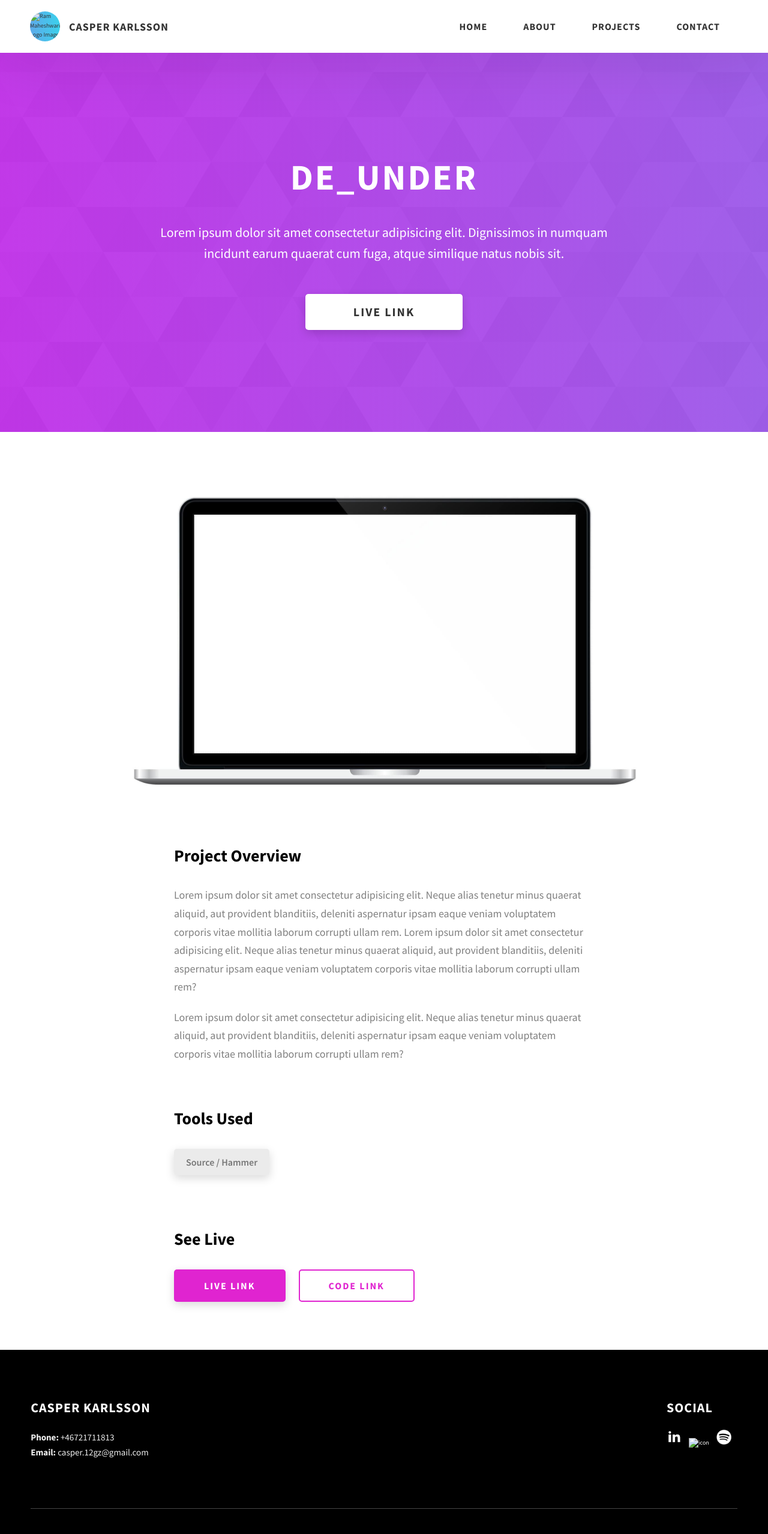
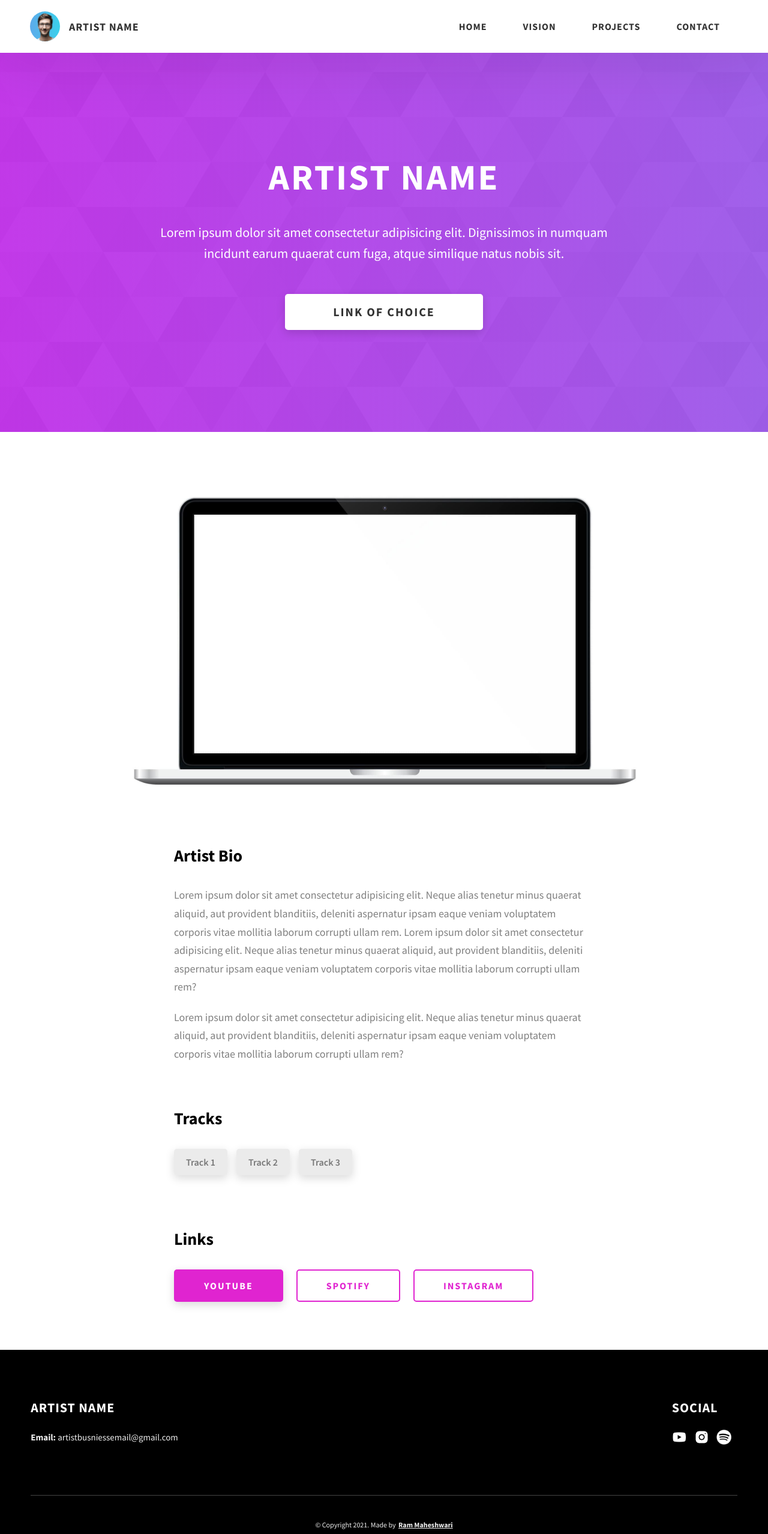
Before and after one commit to LofiPoochie/LofiPoochie.github.io, a website: page project-2.html in a window 1280 px wide. Shown: the top 2557 px of the page at 60% size. Drawn offline with Linux system fonts and the light colour scheme.

Commit message:
Artist Profile Templates

```diff
--- a/project-2.html
+++ b/project-2.html
@@ -4,8 +4,8 @@
     <meta charset="UTF-8" />
     <meta name="viewport" content="width=device-width, initial-scale=1.0" />
     <meta http-equiv="X-UA-Compatible" content="ie=edge" />
-    <title>de_Under</title>
-    <meta name="description" content="Case study page of Project" />
+    <title>Artist Name</title>
+    <meta name="description" content="Artist Name" />
 
     <link rel="stylesheet" href="css/style.css" />
 
@@ -22,12 +22,12 @@
         <div class="header__logo-container">
           <div class="header__logo-img-cont">
             <img
-              src="./assets/png/CroppedCasper.png"
+              src="./assets/png/john-doe.png"
               alt="Ram Maheshwari Logo Image"
               class="header__logo-img"
             />
           </div>
-          <span class="header__logo-sub">Casper Karlsson</span>
+          <span class="header__logo-sub">Artist Name</span>
         </div>
         <div class="header__main">
           <ul class="header__links">
@@ -35,10 +35,10 @@
               <a href="./index.html" class="header__link"> Home </a>
             </li>
             <li class="header__link-wrapper">
-              <a href="./index.html#about" class="header__link">About </a>
+              <a href="./index.html#about" class="header__link">Vision </a>
             </li>
             <li class="header__link-wrapper">
-              <a href="./index.html#projects" class="header__link">
+              <a href="./index.html#artists" class="header__link">
                 Projects
               </a>
             </li>
@@ -68,11 +68,11 @@
             </li>
 
             <li class="header__sm-menu-link">
-              <a href="./index.html#about"> About </a>
+              <a href="./index.html#about"> Vision </a>
             </li>
 
             <li class="header__sm-menu-link">
-              <a href="./index.html#projects"> Projects </a>
+              <a href="./index.html#artists"> Artists </a>
             </li>
 
             <li class="header__sm-menu-link">
@@ -84,7 +84,7 @@
     </header>
     <section class="project-cs-hero">
       <div class="project-cs-hero__content">
-        <h1 class="heading-primary">de_Under</h1>
+        <h1 class="heading-primary">Artist Name</h1>
         <div class="project-cs-hero__info">
           <p class="text-primary">
             Lorem ipsum dolor sit amet consectetur adipisicing elit. Dignissimos
@@ -93,7 +93,7 @@
           </p>
         </div>
         <div class="project-cs-hero__cta">
-          <a href="#" class="btn btn--bg" target="_blank">Live Link</a>
+          <a href="https://www.youtube.com/c/LofiPoochie" class="btn btn--bg" target="_blank">Link of choice</a>
         </div>
       </div>
     </section>
@@ -109,7 +109,7 @@
           </div>
           <div class="project-details__content-main">
             <div class="project-details__desc">
-              <h3 class="project-details__content-title">Project Overview</h3>
+              <h3 class="project-details__content-title">Artist Bio</h3>
               <p class="project-details__desc-para">
                 Lorem ipsum dolor sit amet consectetur adipisicing elit. Neque
                 alias tenetur minus quaerat aliquid, aut provident blanditiis,
@@ -128,25 +128,32 @@
               </p>
             </div>
             <div class="project-details__tools-used">
-              <h3 class="project-details__content-title">Tools Used</h3>
+              <h3 class="project-details__content-title">Tracks</h3>
               <div class="skills">
-                <div class="skills__skill"><a href="./project-2.html">Source / Hammer</a></div>
-
+                <a href="https://www.youtube.com/watch?v=i6LYEp9lPB8"><div class="skills__skill">Track 1</div></a>
+                <a href="https://www.youtube.com/watch?v=vIHKqj_S3sk"><div class="skills__skill">Track 2</div></a>
+                <a href="https://www.youtube.com/watch?v=Rha7txe-S_A&t=7s"><div class="skills__skill">Track 3</div></a>
               </div>
             </div>
             <div class="project-details__links">
-              <h3 class="project-details__content-title">See Live</h3>
+              <h3 class="project-details__content-title">Links</h3>
               <a
-                href="#"
+              href="https://www.youtube.com/channel/UC0wabJtBJrkcVDTD8BYBnGA/featured"
               class="btn btn--med btn--theme project-details__links-btn"
               target="_blank"
-                >Live Link</a
+              >YouTube</a
             >
             <a
-                href="#"
+              href="https://open.spotify.com/artist/06gfiO3xSzzKb2ED48wIoO?si=Zx1tZD61QxawGek6ptKj-g"
               class="btn btn--med btn--theme-inv project-details__links-btn"
               target="_blank"
-                >Code Link</a
+              >Spotify</a
+            >
+            <a
+              href="https://www.instagram.com/remyseijen/"
+              class="btn btn--med btn--theme-inv project-details__links-btn"
+              target="_blank"
+              >Instagram</a
             >
             </div>
           </div>
@@ -161,21 +168,21 @@
               <span>Social</span>
             </h2>
             <div class="main-footer__social-cont">
-              <a target="_blank" rel="noreferrer" href="https://www.linkedin.com/in/casper-karlsson-5bb709225/">
+              <a target="_blank" rel="noreferrer" href="https://www.youtube.com/channel/UC0wabJtBJrkcVDTD8BYBnGA/featured">
                 <img
                   class="main-footer__icon"
-                  src="./assets/png/linkedin-ico.png"
+                  src="./assets/png/yt-ico.png"
                   alt="icon"
                 />
               </a>
-              <a target="_blank" rel="noreferrer" href="https://casperkdev.itch.io">
+              <a target="_blank" rel="noreferrer" href="https://www.instagram.com/remyseijen/">
                 <img
                   class="main-footer__icon"
-                  src="./assets/png/itch.png"
+                  src="./assets/png/insta-ico.png"
                   alt="icon"
                 />
               </a>
-              <a target="_blank" rel="noreferrer" href="https://open.spotify.com/artist/2qHlQIeRLAGfMLhJDXF59S?si=bYzD0BIJSg2g0kur0rMg5w">
+              <a target="_blank" rel="noreferrer" href="https://open.spotify.com/artist/06gfiO3xSzzKb2ED48wIoO?si=Zx1tZD61QxawGek6ptKj-g">
                 <img
                   class="main-footer__icon"
                   src="./assets/png/spotify.png"
@@ -186,10 +193,9 @@
             </div>
           </div>
           <div class="main-footer__row main-footer__row-2">
-            <h4 class="heading heading-sm text-lt">Casper Karlsson</h4>
+            <h4 class="heading heading-sm text-lt">Artist Name</h4>
             <p class="main-footer__short-desc">
-              <strong>Phone:</strong> +46721711813 <br>
-              <strong>Email:</strong> casper.12gz@gmail.com
+              <strong>Email:</strong> artistbusniessemail@gmail.com
             </p>
           </div>
         </div>
```
Also changed, not shown: index.html (+15 -14 lines), project-1.html (+4 -4 lines), project-3.html (+33 -27 lines). Lines whose indentation alone changed are shown as unchanged.
